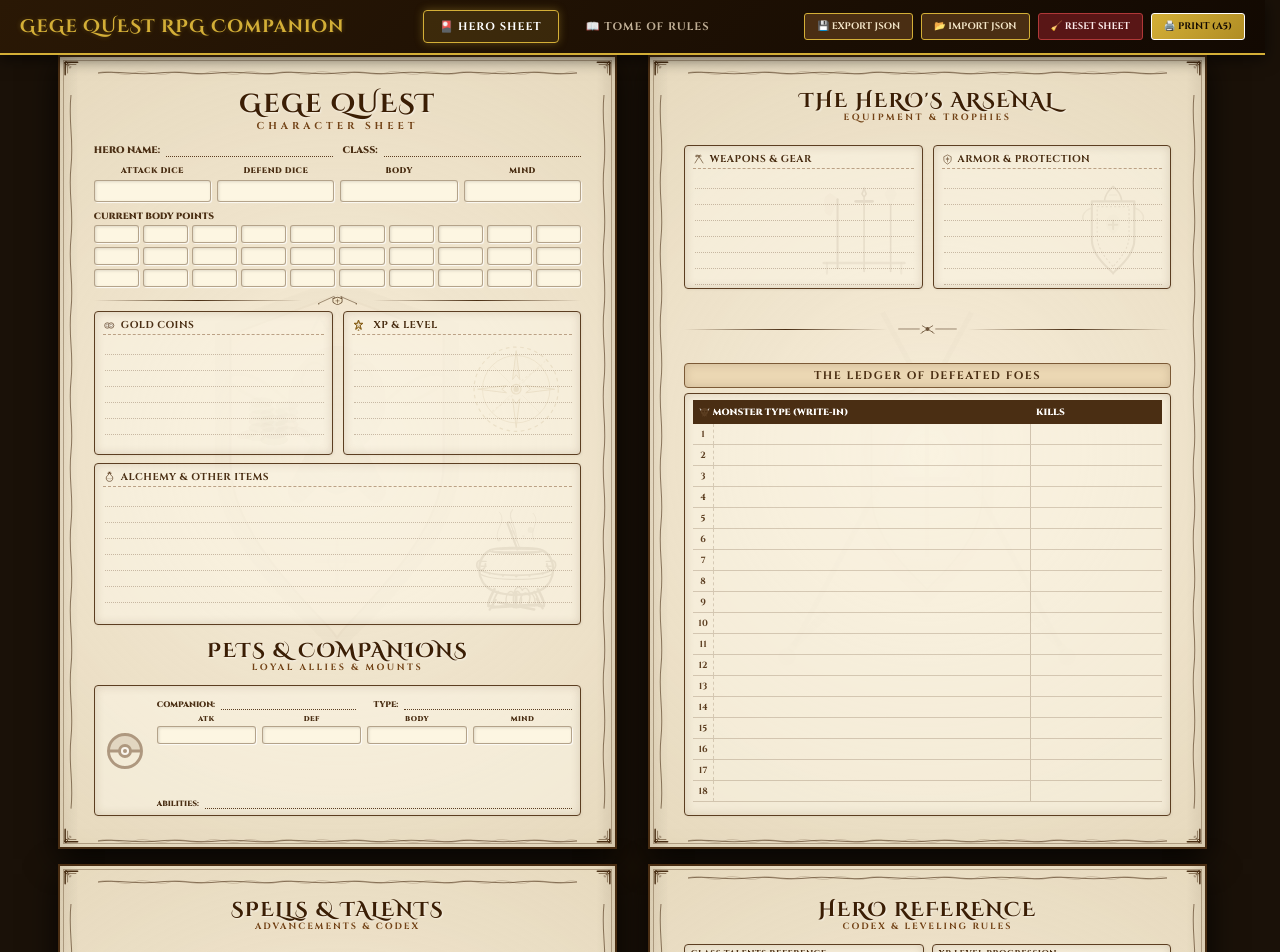
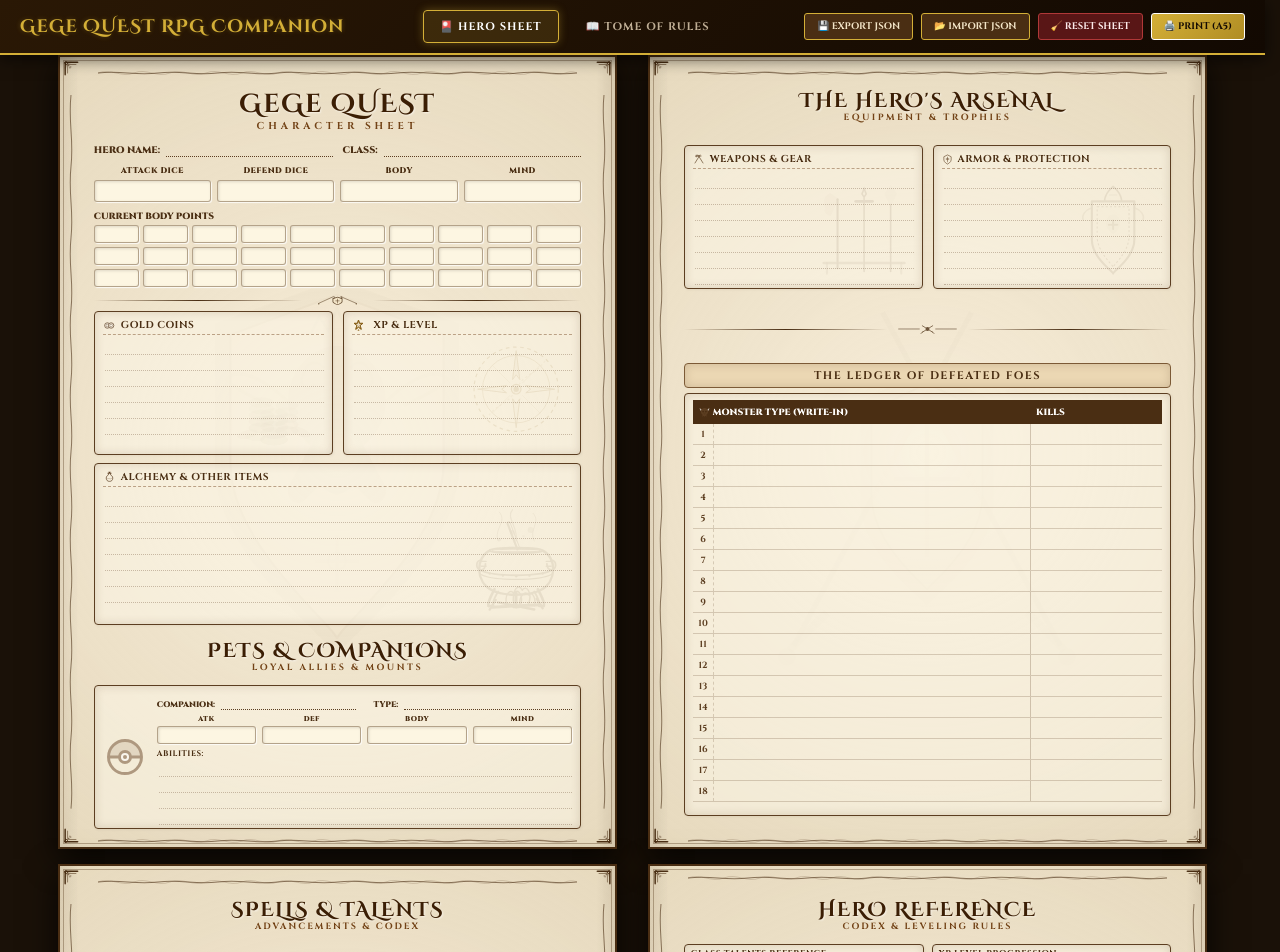
Before and after one commit to ihorvasyliev-gh/gege-quest-companion, a React (Vite) app in the folder companion-app/: page / in a window 1280 px wide. Shown: the top 952 px of the page. Built offline with nearby package versions, Linux system fonts and the light colour scheme.

Commit message:
Change companion abilities to a 4-line dotted input layout and align spacing

```diff
--- a/companion-app/src/components/CharacterSheet.tsx
+++ b/companion-app/src/components/CharacterSheet.tsx
@@ -418,7 +418,15 @@ export function CharacterSheet() {
                   </div>
                 </div>
               </div>
-              <div className="field" style={{ marginBottom: 0, marginTop: '4px' }}><label style={{ fontSize: '7.5px' }}>Abilities:</label><input type="text" id="pet-abilities" {...bindInput('pet-abilities')} /></div>
+              <div style={{ marginTop: '4px' }}>
+                <div style={{ fontFamily: 'Cinzel, serif', fontSize: '8px', fontWeight: 700, color: '#4a2e13', textTransform: 'uppercase', letterSpacing: '0.5px', marginBottom: '2px' }}>Abilities:</div>
+                <div className="lines">
+                  <div><input type="text" id="pet-ability-1" {...bindInput('pet-ability-1')} /></div>
+                  <div><input type="text" id="pet-ability-2" {...bindInput('pet-ability-2')} /></div>
+                  <div><input type="text" id="pet-ability-3" {...bindInput('pet-ability-3')} /></div>
+                  <div><input type="text" id="pet-ability-4" {...bindInput('pet-ability-4')} /></div>
+                </div>
+              </div>
             </div>
           </div>
         </div>
```
Also changed, not shown: 1 other file (tests, documents, lock files or other folders).
